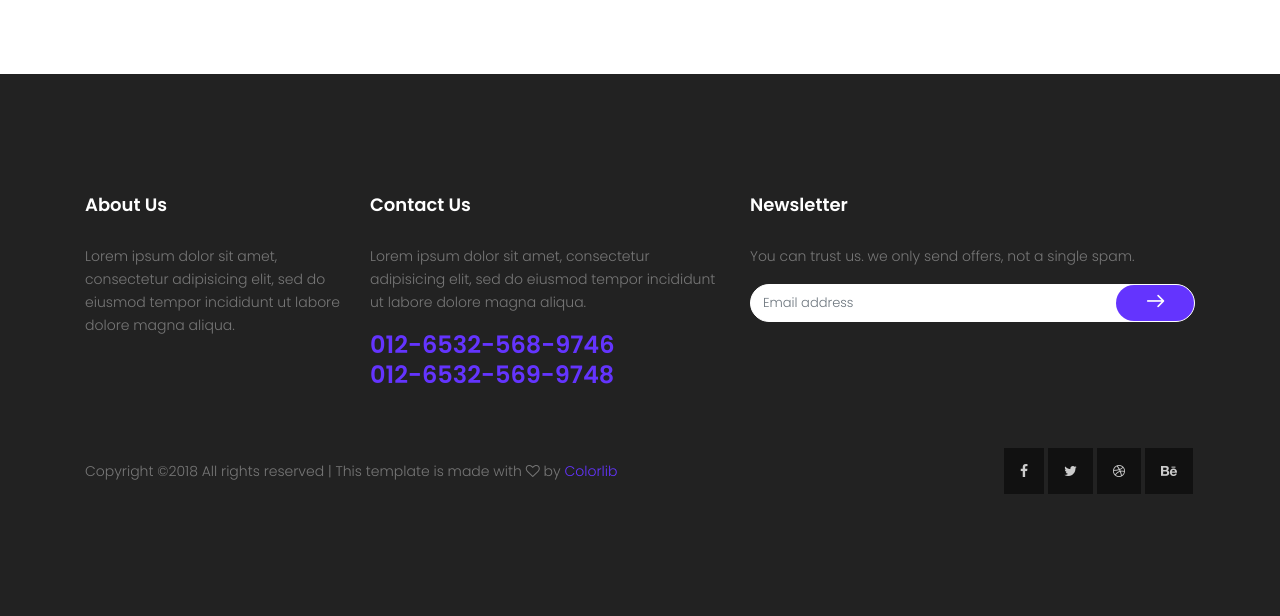
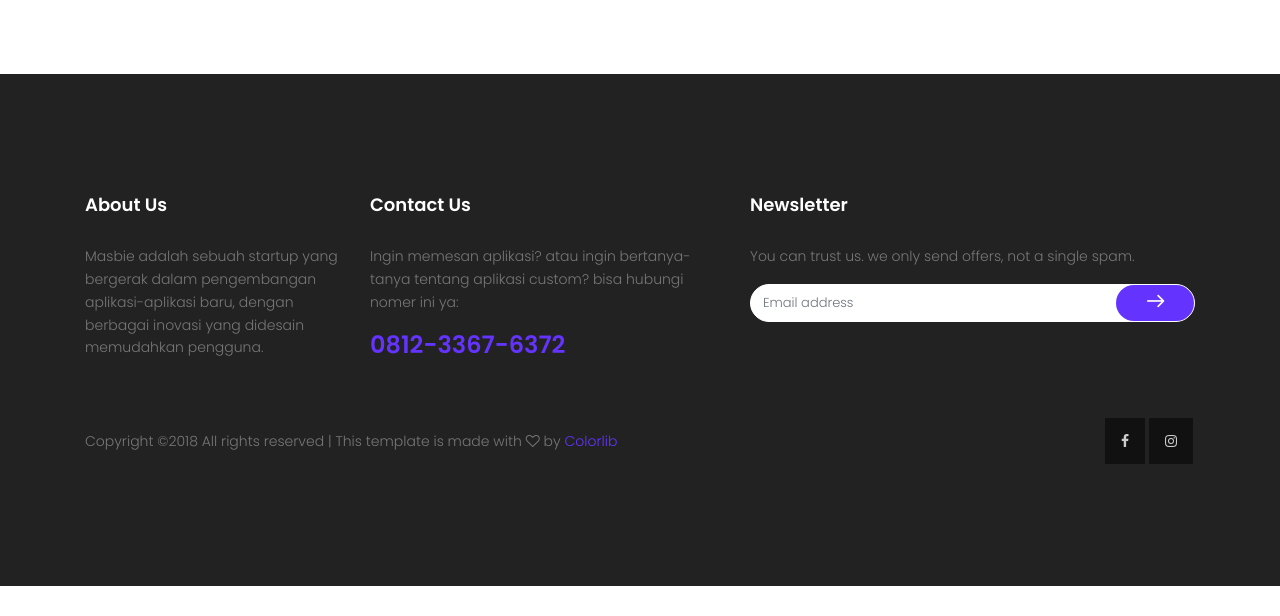
Before and after one commit to Daneswara/Masbie, a plain HTML site: page index.html in a window 1280 px wide. Shown: the part 5642-6258 px from the top of the page. After the commit the page ends 6228 px from the top, so only its background shows below. Drawn offline with nearby package versions, Linux system fonts and the light colour scheme; some packages are replaced by stand-ins of ours.

Commit message:
edit footer

```diff
--- a/index.html
+++ b/index.html
@@ -430,7 +430,7 @@
 							<div class="single-footer-widget">
 								<h4 class="text-white">About Us</h4>
 								<p>
-									Lorem ipsum dolor sit amet, consectetur adipisicing elit, sed do eiusmod tempor incididunt ut labore dolore magna aliqua.
+									Masbie adalah sebuah startup yang bergerak dalam pengembangan aplikasi-aplikasi baru, dengan berbagai inovasi yang didesain memudahkan pengguna.
 								</p>
 							</div>
 						</div>
@@ -438,11 +438,10 @@
 							<div class="single-footer-widget">
 								<h4 class="text-white">Contact Us</h4>
 								<p>
-									Lorem ipsum dolor sit amet, consectetur adipisicing elit, sed do eiusmod tempor incididunt ut labore dolore magna aliqua.
+									Ingin memesan aplikasi? atau ingin bertanya-tanya tentang aplikasi custom? bisa hubungi nomer ini ya:
 								</p>
 								<p class="number">
-									012-6532-568-9746 <br>
-									012-6532-569-9748
+									0812-3367-6372
 								</p>
 							</div>
 						</div>
@@ -474,10 +473,8 @@
             <p class="footer-text m-0">Copyright &copy;<script>document.write(new Date().getFullYear());</script> All rights reserved | This template is made with <i class="fa fa-heart-o" aria-hidden="true"></i> by <a href="https://colorlib.com" target="_blank">Colorlib</a></p>
             <!-- Link back to Colorlib can't be removed. Template is licensed under CC BY 3.0. -->
 						<div class="footer-social d-flex align-items-center">
-							<a href="#"><i class="fa fa-facebook"></i></a>
-							<a href="#"><i class="fa fa-twitter"></i></a>
-							<a href="#"><i class="fa fa-dribbble"></i></a>
-							<a href="#"><i class="fa fa-behance"></i></a>
+							<a href="https://www.facebook.com/masbie.id/" target="_blank"><i class="fa fa-facebook"></i></a>
+							<a href="https://www.instagram.com/masbie/" target="_blank"><i class="fa fa-instagram"></i></a>
 						</div>
 					</div>
 				</div>
```
